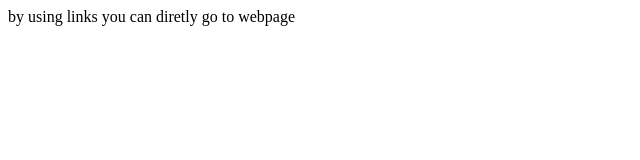
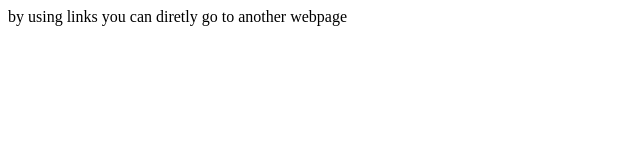
Before and after one commit to Arno-Web-team/Code-1.4.1, a plain HTML site: page web2.html in a window 1280 px wide. Shown: the full height of the page, 0-640 px from the left. Drawn offline with Linux system fonts and the light colour scheme.

Commit message:
Update web2.html

```diff
--- a/web2.html
+++ b/web2.html
@@ -3,6 +3,6 @@
 <title>linking webpages</title>
 </head>
 <body>
-by using links you can diretly go to  webpage
+by using links you can diretly go to another webpage
 </body>
 </html>
```
